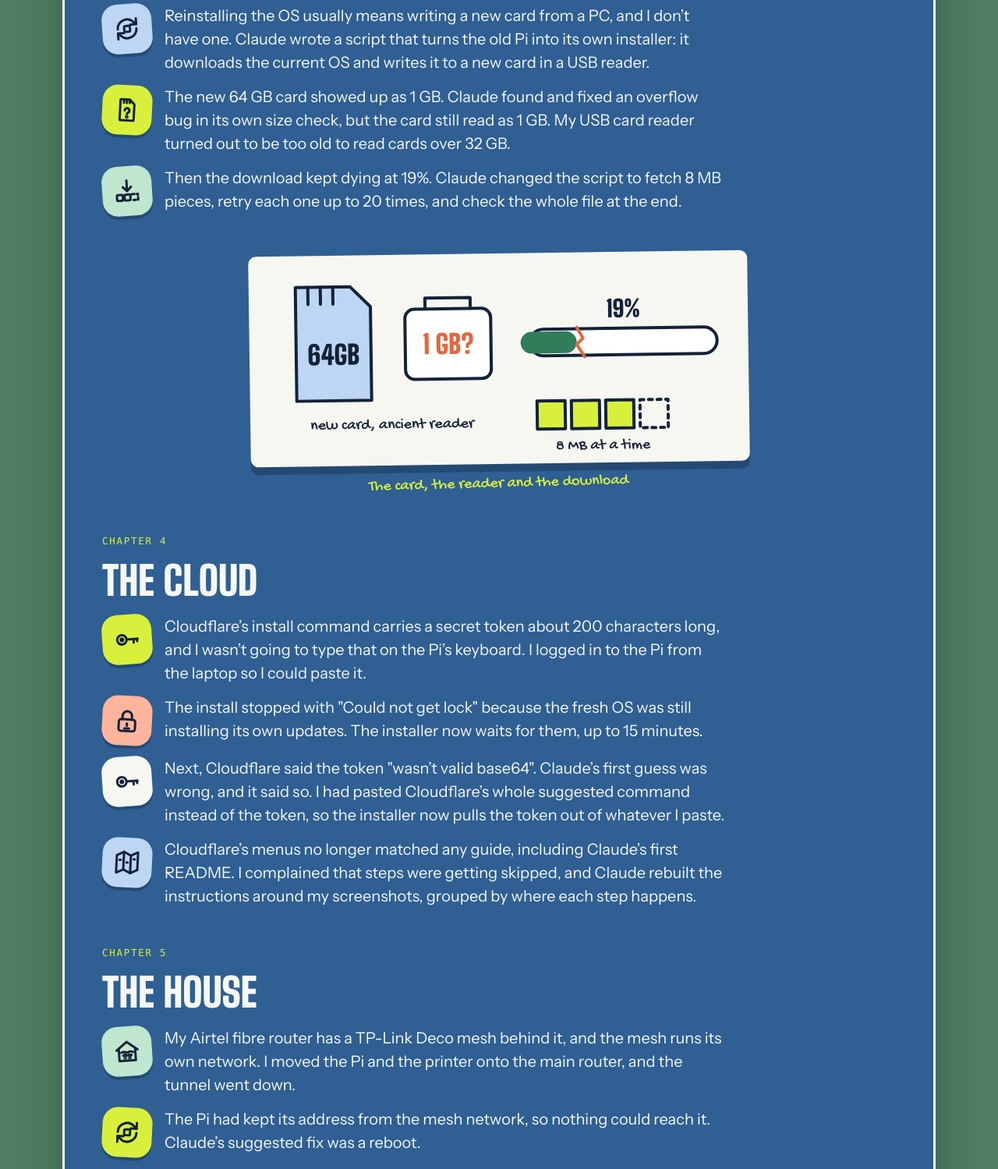
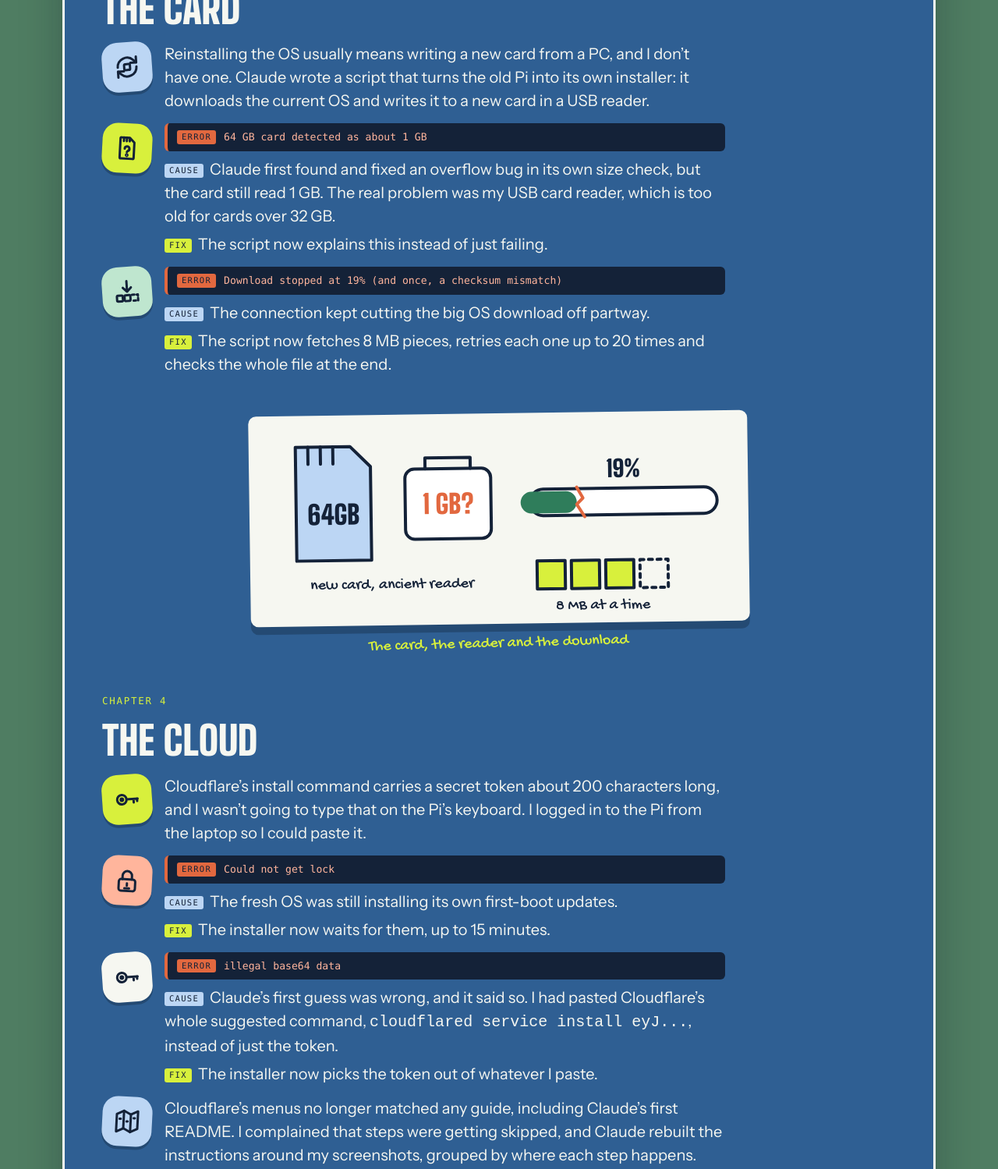
Before and after one commit to sauravsood/sauravsood.com-claude, a plain HTML site: page blog/print/index.html in a window 1280 px wide. Shown: the part 2287-3786 px from the top of the page at 78% size. Drawn offline with Linux system fonts and the light colour scheme; a web font is replaced by a local one.

Commit message:
Print post: show each error with its cause and fix
Co-Authored-By: Claude Opus 5.5 <noreply@anthropic.com>
Claude-Session: https://claude.ai/code/session_0151pDBqnpZB14WU7crKyxuh

```diff
--- a/blog/assets/story.css
+++ b/blog/assets/story.css
@@ -30,3 +30,11 @@
   .sticker { width: 52px; height: 52px; border-radius: 16px; }
   .sticker svg { width: 30px; height: 30px; }
 }
+
+/* Error → cause → fix beats */
+.beat .err { display: block; font-family: var(--mono); font-size: .82rem; line-height: 1.5; color: #ffb59c; background: #142238; border-left: 4px solid var(--crayon); border-radius: 6px; padding: 8px 12px; margin-bottom: 8px; overflow-wrap: anywhere; }
+.beat .err::before { content: "ERROR"; display: inline-block; font-size: .66rem; letter-spacing: .12em; background: var(--crayon); color: #142238; border-radius: 3px; padding: 1px 6px; margin-right: 10px; vertical-align: 1px; }
+.beat .step { display: block; margin-top: 6px; }
+.beat .tag { display: inline-block; font-family: var(--mono); font-size: .66rem; letter-spacing: .12em; text-transform: uppercase; border-radius: 3px; padding: 1px 6px; margin-right: 8px; vertical-align: 2px; color: #142238; }
+.beat .tag.cause { background: #bcd6f4; }
+.beat .tag.fix { background: var(--ball); }
--- a/blog/print/index.html
+++ b/blog/print/index.html
@@ -24,7 +24,7 @@
 <link rel="stylesheet" href="https://fonts.googleapis.com/css2?family=Big+Shoulders+Display:wght@800;900&family=Gochi+Hand&family=Instrument+Sans:wght@400;600&family=Martian+Mono:wght@400;600&display=swap">
 <link rel="stylesheet" href="../../assets/css/site.css?v=20261111">
 <link rel="stylesheet" href="../assets/blog.css?v=20261111c">
-<link rel="stylesheet" href="../assets/story.css?v=20261117">
+<link rel="stylesheet" href="../assets/story.css?v=20261117b">
 </head>
 <body>
 <svg width="0" height="0" style="position:absolute" aria-hidden="true">
@@ -110,7 +110,7 @@
         <span class="chapter-no">Chapter 2</span>
         <h2>The Pi</h2>
         <ul class="beats">
-          <li class="beat"><span class="sticker coral"><svg><use href="#i-dead"/></svg></span><p>It wasn&rsquo;t online. I sent Claude a phone photo of its screen, which showed a kernel panic. The memory card had worked loose, and pushing it back in fixed that.</p></li>
+          <li class="beat"><span class="sticker coral"><svg><use href="#i-dead"/></svg></span><p>It wasn&rsquo;t online. I sent Claude a phone photo of its screen.<span class="err">Kernel panic - not syncing: VFS: Unable to mount root fs</span><span class="step"><span class="tag cause">Cause</span>The memory card had worked loose.</span><span class="step"><span class="tag fix">Fix</span>I pushed the card back in, and it booted.</span></p></li>
           <li class="beat"><span class="sticker chalk"><svg><use href="#i-fossil"/></svg></span><p>Once it booted, we found a Pi 2 running Raspbian from February 2015, still on the default login. That was far too old to run anything current.</p></li>
         </ul>
       </div>
@@ -139,8 +139,8 @@
         <h2>The card</h2>
         <ul class="beats">
           <li class="beat"><span class="sticker sky"><svg><use href="#i-loop"/></svg></span><p>Reinstalling the OS usually means writing a new card from a PC, and I don&rsquo;t have one. Claude wrote a script that turns the old Pi into its own installer: it downloads the current OS and writes it to a new card in a USB reader.</p></li>
-          <li class="beat"><span class="sticker sun"><svg><use href="#i-sd"/></svg></span><p>The new 64 GB card showed up as 1 GB. Claude found and fixed an overflow bug in its own size check, but the card still read as 1 GB. My USB card reader turned out to be too old to read cards over 32 GB.</p></li>
-          <li class="beat"><span class="sticker mint"><svg><use href="#i-chunks"/></svg></span><p>Then the download kept dying at 19%. Claude changed the script to fetch 8 MB pieces, retry each one up to 20 times, and check the whole file at the end.</p></li>
+          <li class="beat"><span class="sticker sun"><svg><use href="#i-sd"/></svg></span><p><span class="err">64 GB card detected as about 1 GB</span><span class="step"><span class="tag cause">Cause</span>Claude first found and fixed an overflow bug in its own size check, but the card still read 1 GB. The real problem was my USB card reader, which is too old for cards over 32 GB.</span><span class="step"><span class="tag fix">Fix</span>The script now explains this instead of just failing.</span></p></li>
+          <li class="beat"><span class="sticker mint"><svg><use href="#i-chunks"/></svg></span><p><span class="err">Download stopped at 19% (and once, a checksum mismatch)</span><span class="step"><span class="tag cause">Cause</span>The connection kept cutting the big OS download off partway.</span><span class="step"><span class="tag fix">Fix</span>The script now fetches 8 MB pieces, retries each one up to 20 times and checks the whole file at the end.</span></p></li>
         </ul>
       </div>
 
@@ -175,8 +175,8 @@
         <h2>The cloud</h2>
         <ul class="beats">
           <li class="beat"><span class="sticker sun"><svg><use href="#i-key"/></svg></span><p>Cloudflare&rsquo;s install command carries a secret token about 200 characters long, and I wasn&rsquo;t going to type that on the Pi&rsquo;s keyboard. I logged in to the Pi from the laptop so I could paste it.</p></li>
-          <li class="beat"><span class="sticker coral"><svg><use href="#i-lock"/></svg></span><p>The install stopped with &quot;Could not get lock&quot; because the fresh OS was still installing its own updates. The installer now waits for them, up to 15 minutes.</p></li>
-          <li class="beat"><span class="sticker chalk"><svg><use href="#i-key"/></svg></span><p>Next, Cloudflare said the token &quot;wasn&rsquo;t valid base64&quot;. Claude&rsquo;s first guess was wrong, and it said so. I had pasted Cloudflare&rsquo;s whole suggested command instead of the token, so the installer now pulls the token out of whatever I paste.</p></li>
+          <li class="beat"><span class="sticker coral"><svg><use href="#i-lock"/></svg></span><p><span class="err">Could not get lock</span><span class="step"><span class="tag cause">Cause</span>The fresh OS was still installing its own first-boot updates.</span><span class="step"><span class="tag fix">Fix</span>The installer now waits for them, up to 15 minutes.</span></p></li>
+          <li class="beat"><span class="sticker chalk"><svg><use href="#i-key"/></svg></span><p><span class="err">illegal base64 data</span><span class="step"><span class="tag cause">Cause</span>Claude&rsquo;s first guess was wrong, and it said so. I had pasted Cloudflare&rsquo;s whole suggested command, <code>cloudflared service install eyJ...</code>, instead of just the token.</span><span class="step"><span class="tag fix">Fix</span>The installer now picks the token out of whatever I paste.</span></p></li>
           <li class="beat"><span class="sticker sky"><svg><use href="#i-map"/></svg></span><p>Cloudflare&rsquo;s menus no longer matched any guide, including Claude&rsquo;s first README. I complained that steps were getting skipped, and Claude rebuilt the instructions around my screenshots, grouped by where each step happens.</p></li>
         </ul>
       </div>
@@ -185,8 +185,7 @@
         <span class="chapter-no">Chapter 5</span>
         <h2>The house</h2>
         <ul class="beats">
-          <li class="beat"><span class="sticker mint"><svg><use href="#i-house"/></svg></span><p>My Airtel fibre router has a TP-Link Deco mesh behind it, and the mesh runs its own network. I moved the Pi and the printer onto the main router, and the tunnel went down.</p></li>
-          <li class="beat"><span class="sticker sun"><svg><use href="#i-loop"/></svg></span><p>The Pi had kept its address from the mesh network, so nothing could reach it. Claude&rsquo;s suggested fix was a reboot.</p></li>
+          <li class="beat"><span class="sticker mint"><svg><use href="#i-house"/></svg></span><p>My Airtel fibre router has a TP-Link Deco mesh behind it, and the mesh runs its own network. I moved the Pi and the printer from the mesh onto the main router.<span class="err">ssh: connection timed out, and the tunnel went down</span><span class="step"><span class="tag cause">Cause</span>The Pi picked up a new IPv6 address from the router but kept its old IPv4 address from the mesh, so nothing could reach it.</span><span class="step"><span class="tag fix">Fix</span>A reboot, so it gets a fresh address on the main network.</span></p></li>
         </ul>
       </div>
 
```
Also changed, not shown: blog/handmaiden/index.html (+1 -1 lines), blog/trace/index.html (+1 -1 lines).
